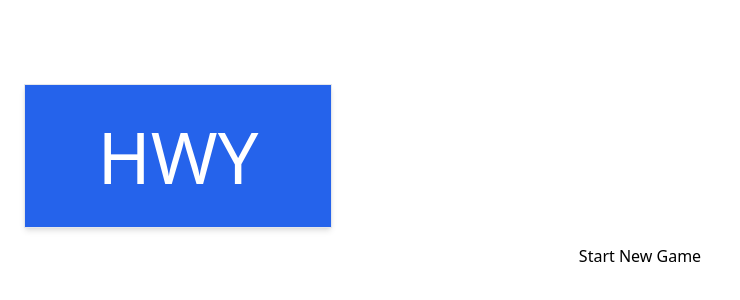
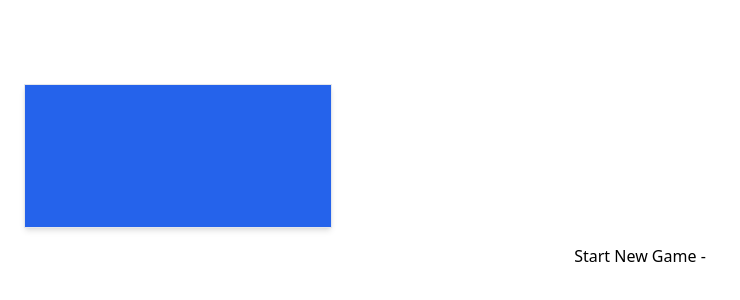
Before and after one commit to alfianlion/SimpCity, an Angular app: page /game in a window 1280 px wide. Shown: the part 224-524 px from the top of the page, without its empty margins (0-740 px from the left). Built offline with nearby package versions, Linux system fonts and the light colour scheme.

Commit message:
implement choose building to build and reset game

```diff
--- a/src/app/components/tile/tile.component.html
+++ b/src/app/components/tile/tile.component.html
@@ -1,3 +1,3 @@
 <div class="border flex justify-center items-center align-middle bg-blue-600 text-white shadow-md w-1/4 h-36 cursor-pointer">
-    <p class="text-7xl align-middle">{{buildingChoice}}</p>
+    <p class="text-7xl align-middle">{{buildingPlaced}}</p>
 </div>
--- a/src/app/components/tile/tile.component.ts
+++ b/src/app/components/tile/tile.component.ts
@@ -1,5 +1,6 @@
 import { Component } from '@angular/core';
-import { GameComponent } from 'src/app/pages/game/game.component';
+import { Subscription } from 'rxjs';
+import { GameService } from 'src/app/game.service';
 
 @Component({
   selector: 'app-tile',
@@ -8,9 +9,9 @@ import { GameComponent } from 'src/app/pages/game/game.component';
 })
 export class TileComponent {
 
-  buildingChoice = "HWY"
-  constructor(){
+  buildingPlaced = ''
+
+  constructor(private gameservice:GameService){
+    // this.gameservice.getBuildingOption.subscribe(building => this.buildingPlaced = building)
   }
-
-
 }
--- a/src/app/game.service.ts
+++ b/src/app/game.service.ts
@@ -1,4 +1,5 @@
 import { Injectable } from '@angular/core';
+import { BehaviorSubject } from 'rxjs';
 
 // @Injectable({
 //   providedIn: 'root'
@@ -11,6 +12,9 @@ export interface BuildingSetUp{
 
 export class GameService {
 
+  private building = new BehaviorSubject('');
+  getBuildingOption = this.building.asObservable()
+
   totalbuildings = [
     {building:"BCH", total:8},
     {building:"FAC", total:8},
@@ -21,4 +25,17 @@ export class GameService {
 
   constructor() { }
 
+  resetBuildings() : BuildingSetUp[]{
+    return this.totalbuildings = [
+      {building:"BCH", total:8},
+      {building:"FAC", total:8},
+      {building:"HSE", total:8},
+      {building:"SHP", total:8},
+      {building:"HWY", total:8},
+    ]
+  }
+
+  setBuildingOption(building: string){
+    this.building.next(building)
+  }
 }
--- a/src/app/pages/game/game.component.html
+++ b/src/app/pages/game/game.component.html
@@ -1,5 +1,5 @@
 <app-board></app-board>
 <div class="flex flex-col justify-center my-2">
-<button class="my-2" *ngFor="let building of buildingChoices">Build - {{building}}</button>
+<button class="my-2" *ngFor="let building of buildingChoices" (click)="selectedOption(building)">Build - {{building}}</button>
 </div>
-<button (click)="newGame()">Start New Game</button>
+<button (click)="newGame()">Start New Game - {{buildingPlaced}}</button>
--- a/src/app/pages/game/game.component.ts
+++ b/src/app/pages/game/game.component.ts
@@ -9,21 +9,40 @@ import { BuildingSetUp, GameService } from 'src/app/game.service';
 
 export class GameComponent {
   buildingsAvailable : BuildingSetUp[]
-  buildingPlaced = null
+  buildingPlaced = ''
   public buildingChoices : string[] = []
 
-  constructor(gameservice: GameService) {
+  constructor(private gameservice: GameService) {
     this.buildingsAvailable = gameservice.totalbuildings
+    this.gameservice.getBuildingOption.subscribe(building => this.buildingPlaced = building)
   }
 
   initGame(){
+    this.buildingsAvailable = this.gameservice.resetBuildings()
     this.buildingChoices = []
-    this.buildingPlaced = null
+    this.buildingPlaced = ''
+    this.randomizedBuildings()
+    this.removeBuildings(this.buildingChoices)
+    this.filterBuildings();
   }
 
   newGame() : void {
     this.initGame()
+  }
+
+  selectedOption(building: string){
+    this.buildingPlaced = building
+    this.buildingChoices = []
     this.randomizedBuildings()
+    this.removeBuildings(this.buildingChoices)
+    this.filterBuildings();
+    this.setBuildingOption()
+    console.log(`${building} selected`)
+  }
+
+  setBuildingOption(){
+    console.log('Building Set');
+    this.gameservice.setBuildingOption(this.buildingPlaced)
   }
 
   randomizedBuildings() : string[]{
@@ -32,8 +51,6 @@ export class GameComponent {
 
     this.buildingChoices.push(this.buildingsAvailable[firstRandomNumber].building)
     this.buildingChoices.push(this.buildingsAvailable[secondRandomNumber].building)
-
-    this.removeBuildings(this.buildingChoices)
 
     return this.buildingChoices
   }
@@ -46,8 +63,6 @@ export class GameComponent {
         }
       }
     }
-
-    this.filterBuildings();
 
     console.log(choices);
     console.log(this.buildingsAvailable);
```
